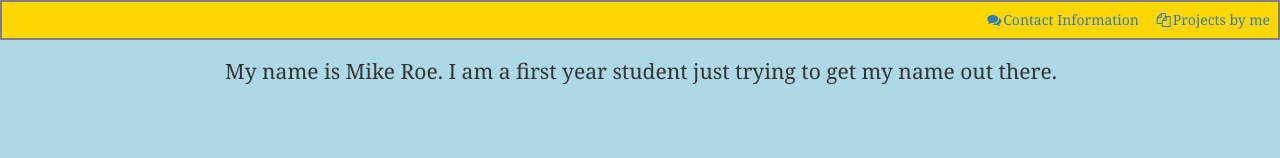
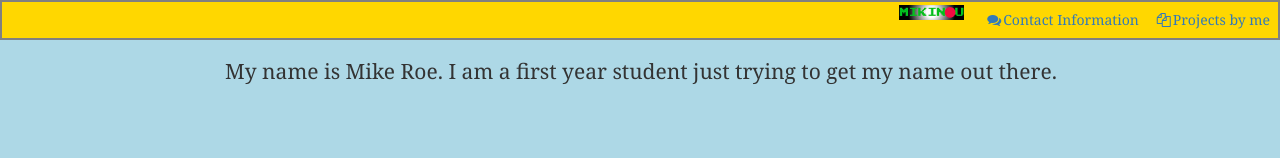
Before and after one commit to MikeRoe21/COMP1073-W2017-Assignment1-MikeRoe, a website: page index.html in a window 1280 px wide. Shown: the top 158 px of the page. Drawn offline with Linux system fonts and the light colour scheme; files whose address does not match are found by name.

Commit message:
Final design

```diff
--- a/Content/app.css
+++ b/Content/app.css
@@ -1,8 +1,16 @@
+/* app.css by Mike Roe (200166222) on http://comp1054mikeroe.azurewebsites.net */
 /* Rules for the three web pages: */
 
 body{
     background-color: lightblue;
     font-family: georgia;
+}
+
+a img{
+    width:75px;
+    height:25px;
+    margin-top:-10px;
+    align-self: left;
 }
 
 #Contact{
@@ -67,6 +75,8 @@ li {
 
 }
 
+
+
 a {
     display: block;
     padding: 8px;
--- a/Scripts/app.js
+++ b/Scripts/app.js
@@ -1,3 +1,4 @@
+/* app.js by Mike Roe (200166222) on http://comp1054mikeroe.azurewebsites.net */
 /* Using JavaScript to write the text on the main page */
 
 var FirstParagraph = document.getElementById("FirstParagraph");
--- a/index.html
+++ b/index.html
@@ -1,3 +1,4 @@
+<!-- index.html by Mike Roe (200166222) on http://comp1054mikeroe.azurewebsites.net -->
 <!DOCTYPE html>
 <html lang="en">
 <head>
@@ -18,6 +19,8 @@
     <ul>
     <li><a href="Projects.html"><i class="fa fa-files-o fa-fw" aria-hidden="true"></i>Projects by me</a></li>
     <li><a href="Contact.html"><i class="fa fa-comments fa-fw" aria-hidden="true"></i>Contact Information</a></li>
+    <!-- When clicking the logo, for some reason the URL omits the /Assets which leads to a broken page instead of displaying the logo.jpg -->
+    <li><a href="Logo.jpg" class="img"><img src="/Users/Mike/Desktop/Client-Side-Scripting-Assignment-1/Assets/Logo.jpg"></a></li>
     </ul>
 
     <h1 id="FirstParagraph"></h1>
@@ -29,6 +32,10 @@
 
 
 
+
+
+
+
    <!-- JavaScript  -->
     <script src="./Scripts/lib/jquery/dist/jquery.min.js"></script>
     <script src="./Scripts/lib/bootstrap/dist/js/bootstrap.min.js"></script>
```
Also changed, not shown: Contact.html (+3 -0 lines), Projects.html (+3 -0 lines), Assets/Logo.jpg (added).
